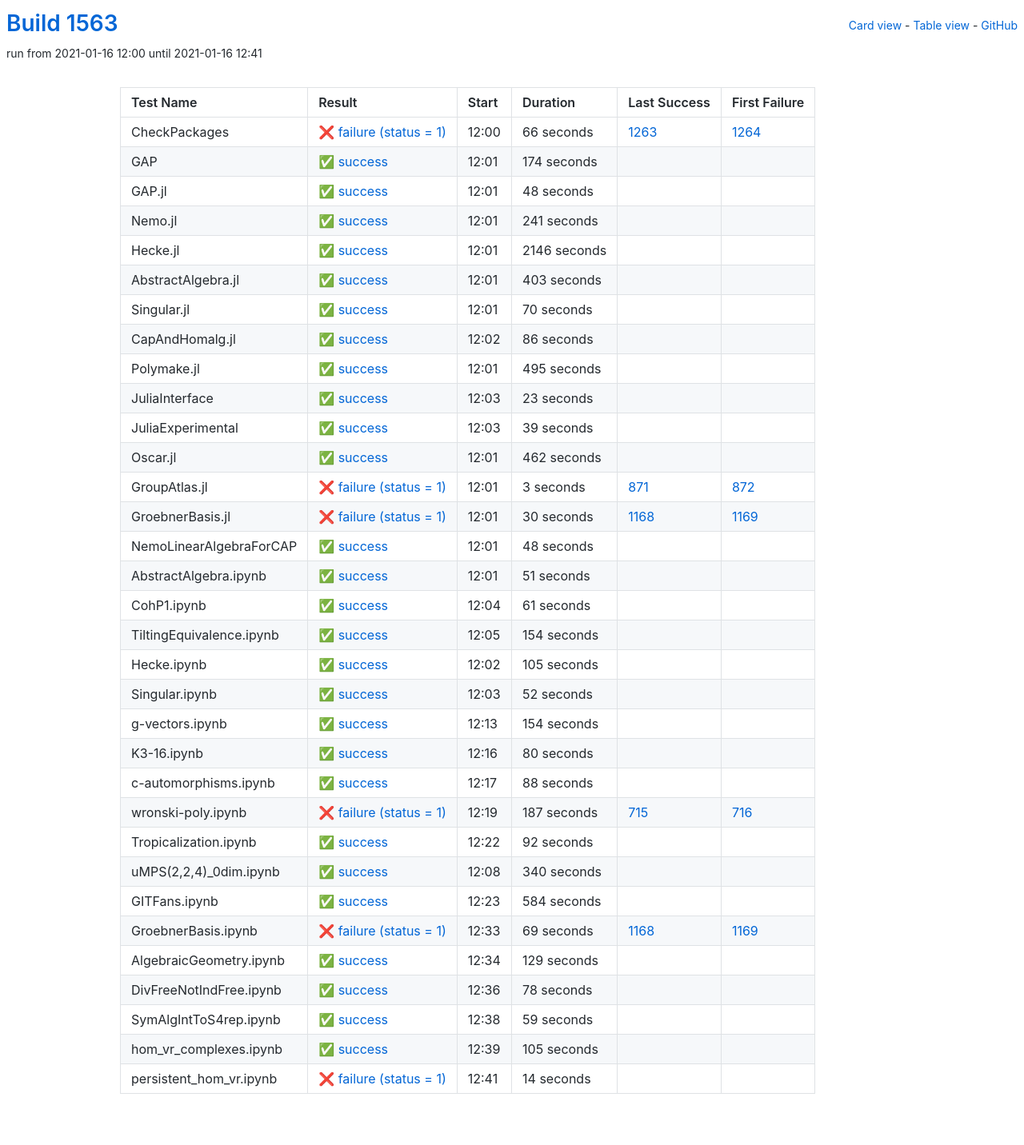
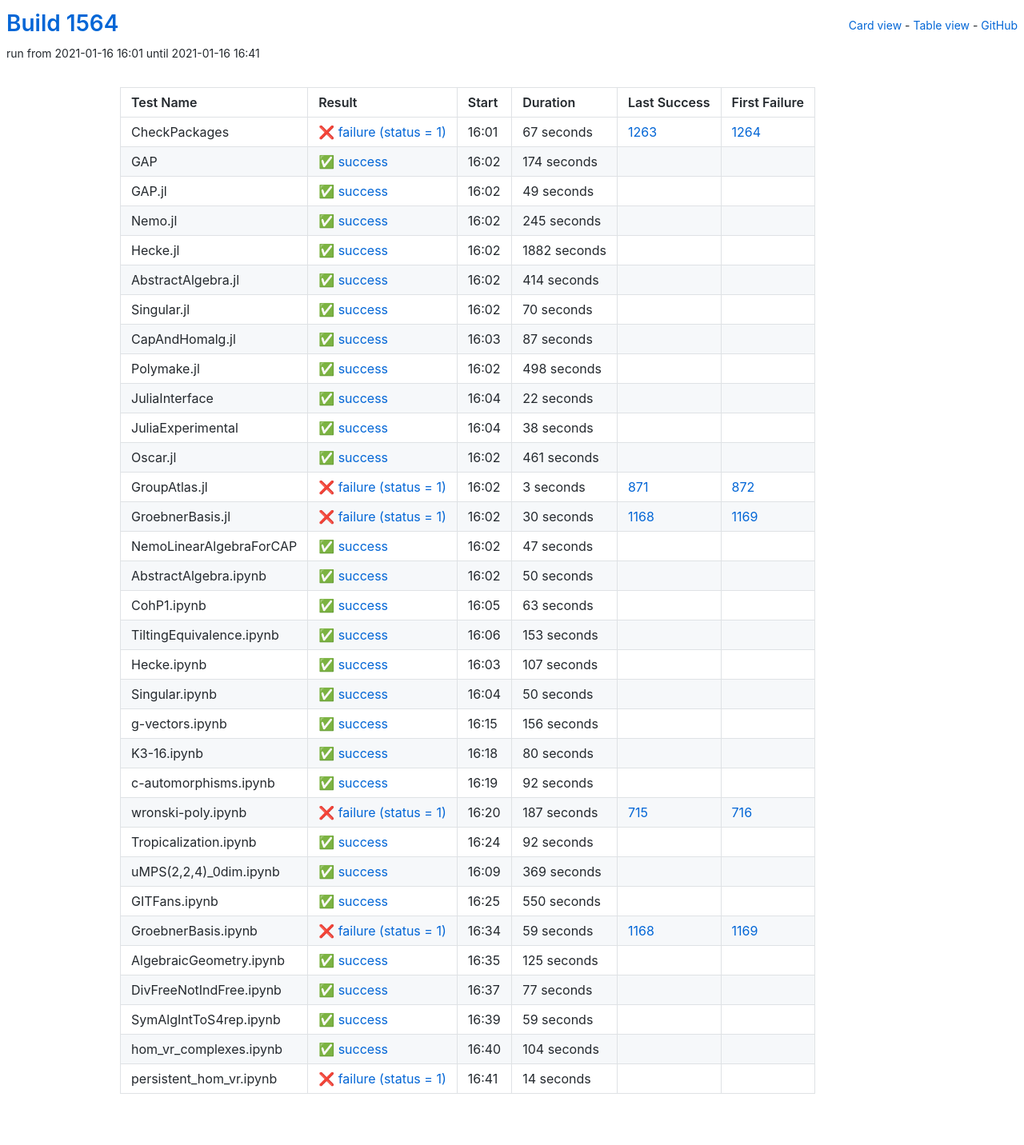
Before and after one commit to oscar-system/oscar-ci-status-stable, a Jekyll site: the page built from table.html, in a window 1280 px wide. Shown: the whole page at 80% size. Built offline with Jekyll 4.4.1, drawn with Linux system fonts in a browser that asks for light colours.

Commit message:
Build #1564

```diff
--- a/_data/ci.yml
+++ b/_data/ci.yml
@@ -1,6 +1,6 @@
 ---
-build: 1563
-build_url: https://oscarci.mathematik.uni-kl.de/job/oscar-stable/1563/
+build: 1564
+build_url: https://oscarci.mathematik.uni-kl.de/job/oscar-stable/1564/
 job: oscar-stable
 organization: oscar-system
 repo: oscar-ci-status-stable
@@ -8,20 +8,20 @@ repourl: https://github.com/oscar-system/oscar-ci-status-stable
 tests:
 - name: CheckPackages
   id: checkpackages
-  log: https://oscarci.mathematik.uni-kl.de/job/oscar-stable/1563/artifact/logs/build-1563/CheckPackages.log
-  start: 2021-01-16 12:00
+  log: https://oscarci.mathematik.uni-kl.de/job/oscar-stable/1564/artifact/logs/build-1564/CheckPackages.log
+  start: 2021-01-16 16:01
   success: false
   exitcode: 1
   status: failure
-  duration: 66
+  duration: 67
   last_success: 1263
   last_success_url: https://oscarci.mathematik.uni-kl.de/job/oscar-stable/1263/
   first_failure: 1264
   first_failure_url: https://oscarci.mathematik.uni-kl.de/job/oscar-stable/1264/
 - name: GAP
   id: gap
-  log: https://oscarci.mathematik.uni-kl.de/job/oscar-stable/1563/artifact/logs/build-1563/GAP.log
-  start: 2021-01-16 12:01
+  log: https://oscarci.mathematik.uni-kl.de/job/oscar-stable/1564/artifact/logs/build-1564/GAP.log
+  start: 2021-01-16 16:02
   success: true
   exitcode: 0
   status: success
@@ -32,56 +32,56 @@ tests:
   first_failure_url:
 - name: GAP.jl
   id: gap-jl
-  log: https://oscarci.mathematik.uni-kl.de/job/oscar-stable/1563/artifact/logs/build-1563/GAP.jl.log
-  start: 2021-01-16 12:01
+  log: https://oscarci.mathematik.uni-kl.de/job/oscar-stable/1564/artifact/logs/build-1564/GAP.jl.log
+  start: 2021-01-16 16:02
   success: true
   exitcode: 0
   status: success
-  duration: 48
+  duration: 49
   last_success: false
   last_success_url:
   first_failure: false
   first_failure_url:
 - name: Nemo.jl
   id: nemo-jl
-  log: https://oscarci.mathematik.uni-kl.de/job/oscar-stable/1563/artifact/logs/build-1563/Nemo.jl.log
-  start: 2021-01-16 12:01
+  log: https://oscarci.mathematik.uni-kl.de/job/oscar-stable/1564/artifact/logs/build-1564/Nemo.jl.log
+  start: 2021-01-16 16:02
   success: true
   exitcode: 0
   status: success
-  duration: 241
+  duration: 245
   last_success: false
   last_success_url:
   first_failure: false
   first_failure_url:
 - name: Hecke.jl
   id: hecke-jl
-  log: https://oscarci.mathematik.uni-kl.de/job/oscar-stable/1563/artifact/logs/build-1563/Hecke.jl.log
-  start: 2021-01-16 12:01
+  log: https://oscarci.mathematik.uni-kl.de/job/oscar-stable/1564/artifact/logs/build-1564/Hecke.jl.log
+  start: 2021-01-16 16:02
   success: true
   exitcode: 0
   status: success
-  duration: 2146
+  duration: 1882
   last_success: false
   last_success_url:
   first_failure: false
   first_failure_url:
 - name: AbstractAlgebra.jl
   id: abstractalgebra-jl
-  log: https://oscarci.mathematik.uni-kl.de/job/oscar-stable/1563/artifact/logs/build-1563/AbstractAlgebra.jl.log
-  start: 2021-01-16 12:01
+  log: https://oscarci.mathematik.uni-kl.de/job/oscar-stable/1564/artifact/logs/build-1564/AbstractAlgebra.jl.log
+  start: 2021-01-16 16:02
   success: true
   exitcode: 0
   status: success
-  duration: 403
+  duration: 414
   last_success: false
   last_success_url:
   first_failure: false
   first_failure_url:
 - name: Singular.jl
   id: singular-jl
-  log: https://oscarci.mathematik.uni-kl.de/job/oscar-stable/1563/artifact/logs/build-1563/Singular.jl.log
-  start: 2021-01-16 12:01
+  log: https://oscarci.mathematik.uni-kl.de/job/oscar-stable/1564/artifact/logs/build-1564/Singular.jl.log
+  start: 2021-01-16 16:02
   success: true
   exitcode: 0
   status: success
@@ -92,68 +92,68 @@ tests:
   first_failure_url:
 - name: CapAndHomalg.jl
   id: capandhomalg-jl
-  log: https://oscarci.mathematik.uni-kl.de/job/oscar-stable/1563/artifact/logs/build-1563/CapAndHomalg.jl.log
-  start: 2021-01-16 12:02
+  log: https://oscarci.mathematik.uni-kl.de/job/oscar-stable/1564/artifact/logs/build-1564/CapAndHomalg.jl.log
+  start: 2021-01-16 16:03
   success: true
   exitcode: 0
   status: success
-  duration: 86
+  duration: 87
   last_success: false
   last_success_url:
   first_failure: false
   first_failure_url:
 - name: Polymake.jl
   id: polymake-jl
-  log: https://oscarci.mathematik.uni-kl.de/job/oscar-stable/1563/artifact/logs/build-1563/Polymake.jl.log
-  start: 2021-01-16 12:01
+  log: https://oscarci.mathematik.uni-kl.de/job/oscar-stable/1564/artifact/logs/build-1564/Polymake.jl.log
+  start: 2021-01-16 16:02
   success: true
   exitcode: 0
   status: success
-  duration: 495
+  duration: 498
   last_success: false
   last_success_url:
   first_failure: false
   first_failure_url:
 - name: JuliaInterface
   id: juliainterface
-  log: https://oscarci.mathematik.uni-kl.de/job/oscar-stable/1563/artifact/logs/build-1563/JuliaInterface.log
-  start: 2021-01-16 12:03
+  log: https://oscarci.mathematik.uni-kl.de/job/oscar-stable/1564/artifact/logs/build-1564/JuliaInterface.log
+  start: 2021-01-16 16:04
   success: true
   exitcode: 0
   status: success
-  duration: 23
+  duration: 22
   last_success: false
   last_success_url:
   first_failure: false
   first_failure_url:
 - name: JuliaExperimental
   id: juliaexperimental
-  log: https://oscarci.mathematik.uni-kl.de/job/oscar-stable/1563/artifact/logs/build-1563/JuliaExperimental.log
-  start: 2021-01-16 12:03
+  log: https://oscarci.mathematik.uni-kl.de/job/oscar-stable/1564/artifact/logs/build-1564/JuliaExperimental.log
+  start: 2021-01-16 16:04
   success: true
   exitcode: 0
   status: success
-  duration: 39
+  duration: 38
   last_success: false
   last_success_url:
   first_failure: false
   first_failure_url:
 - name: Oscar.jl
   id: oscar-jl
-  log: https://oscarci.mathematik.uni-kl.de/job/oscar-stable/1563/artifact/logs/build-1563/Oscar.jl.log
-  start: 2021-01-16 12:01
+  log: https://oscarci.mathematik.uni-kl.de/job/oscar-stable/1564/artifact/logs/build-1564/Oscar.jl.log
+  start: 2021-01-16 16:02
   success: true
   exitcode: 0
   status: success
-  duration: 462
+  duration: 461
   last_success: false
   last_success_url:
   first_failure: false
   first_failure_url:
 - name: GroupAtlas.jl
   id: groupatlas-jl
-  log: https://oscarci.mathematik.uni-kl.de/job/oscar-stable/1563/artifact/logs/build-1563/GroupAtlas.jl.log
-  start: 2021-01-16 12:01
+  log: https://oscarci.mathematik.uni-kl.de/job/oscar-stable/1564/artifact/logs/build-1564/GroupAtlas.jl.log
+  start: 2021-01-16 16:02
   success: false
   exitcode: 1
   status: failure
@@ -164,8 +164,8 @@ tests:
   first_failure_url: https://oscarci.mathematik.uni-kl.de/job/oscar-stable/872/
 - name: GroebnerBasis.jl
   id: groebnerbasis-jl
-  log: https://oscarci.mathematik.uni-kl.de/job/oscar-stable/1563/artifact/logs/build-1563/GroebnerBasis.jl.log
-  start: 2021-01-16 12:01
+  log: https://oscarci.mathematik.uni-kl.de/job/oscar-stable/1564/artifact/logs/build-1564/GroebnerBasis.jl.log
+  start: 2021-01-16 16:02
   success: false
   exitcode: 1
   status: failure
@@ -176,92 +176,92 @@ tests:
   first_failure_url: https://oscarci.mathematik.uni-kl.de/job/oscar-stable/1169/
 - name: NemoLinearAlgebraForCAP
   id: nemolinearalgebraforcap
-  log: https://oscarci.mathematik.uni-kl.de/job/oscar-stable/1563/artifact/logs/build-1563/NemoLinearAlgebraForCAP.log
-  start: 2021-01-16 12:01
+  log: https://oscarci.mathematik.uni-kl.de/job/oscar-stable/1564/artifact/logs/build-1564/NemoLinearAlgebraForCAP.log
+  start: 2021-01-16 16:02
   success: true
   exitcode: 0
   status: success
-  duration: 48
+  duration: 47
   last_success: false
   last_success_url:
   first_failure: false
   first_failure_url:
 - name: AbstractAlgebra.ipynb
   id: abstractalgebra-ipynb
-  log: https://oscarci.mathematik.uni-kl.de/job/oscar-stable/1563/artifact/logs/build-1563/AbstractAlgebra.ipynb.log
-  start: 2021-01-16 12:01
+  log: https://oscarci.mathematik.uni-kl.de/job/oscar-stable/1564/artifact/logs/build-1564/AbstractAlgebra.ipynb.log
+  start: 2021-01-16 16:02
   success: true
   exitcode: 0
   status: success
-  duration: 51
+  duration: 50
   last_success: false
   last_success_url:
   first_failure: false
   first_failure_url:
 - name: CohP1.ipynb
   id: cohp1-ipynb
-  log: https://oscarci.mathematik.uni-kl.de/job/oscar-stable/1563/artifact/logs/build-1563/CohP1.ipynb.log
-  start: 2021-01-16 12:04
+  log: https://oscarci.mathematik.uni-kl.de/job/oscar-stable/1564/artifact/logs/build-1564/CohP1.ipynb.log
+  start: 2021-01-16 16:05
   success: true
   exitcode: 0
   status: success
-  duration: 61
+  duration: 63
   last_success: false
   last_success_url:
   first_failure: false
   first_failure_url:
 - name: TiltingEquivalence.ipynb
   id: tiltingequivalence-ipynb
-  log: https://oscarci.mathematik.uni-kl.de/job/oscar-stable/1563/artifact/logs/build-1563/TiltingEquivalence.ipynb.log
-  start: 2021-01-16 12:05
+  log: https://oscarci.mathematik.uni-kl.de/job/oscar-stable/1564/artifact/logs/build-1564/TiltingEquivalence.ipynb.log
+  start: 2021-01-16 16:06
   success: true
   exitcode: 0
   status: success
-  duration: 154
+  duration: 153
   last_success: false
   last_success_url:
   first_failure: false
   first_failure_url:
 - name: Hecke.ipynb
   id: hecke-ipynb
-  log: https://oscarci.mathematik.uni-kl.de/job/oscar-stable/1563/artifact/logs/build-1563/Hecke.ipynb.log
-  start: 2021-01-16 12:02
+  log: https://oscarci.mathematik.uni-kl.de/job/oscar-stable/1564/artifact/logs/build-1564/Hecke.ipynb.log
+  start: 2021-01-16 16:03
   success: true
   exitcode: 0
   status: success
-  duration: 105
+  duration: 107
   last_success: false
   last_success_url:
   first_failure: false
   first_failure_url:
 - name: Singular.ipynb
   id: singular-ipynb
-  log: https://oscarci.mathematik.uni-kl.de/job/oscar-stable/1563/artifact/logs/build-1563/Singular.ipynb.log
-  start: 2021-01-16 12:03
+  log: https://oscarci.mathematik.uni-kl.de/job/oscar-stable/1564/artifact/logs/build-1564/Singular.ipynb.log
+  start: 2021-01-16 16:04
   success: true
   exitcode: 0
   status: success
-  duration: 52
+  duration: 50
   last_success: false
   last_success_url:
   first_failure: false
   first_failure_url:
 - name: g-vectors.ipynb
   id: g-vectors-ipynb
-  log: https://oscarci.mathematik.uni-kl.de/job/oscar-stable/1563/artifact/logs/build-1563/g-vectors.ipynb.log
-  start: 2021-01-16 12:13
+  log: https://oscarci.mathematik.uni-kl.de/job/oscar-stable/1564/artifact/logs/build-1564/g-vectors.ipynb.log
+  start: 2021-01-16 16:15
   success: true
   exitcode: 0
   status: success
-  duration: 154
+  duration: 156
   last_success: false
   last_success_url:
   first_failure: false
   first_failure_url:
 - name: K3-16.ipynb
   id: k3-16-ipynb
-  log: https://oscarci.mathematik.uni-kl.de/job/oscar-stable/1563/artifact/logs/build-1563/K3-16.ipynb.log
-  start: 2021-01-16 12:16
+  log: https://oscarci.mathematik.uni-kl.de/job/oscar-stable/1564/artifact/logs/build-1564/K3-16.ipynb.log
+  start: 2021-01-16 16:18
   success: true
   exitcode: 0
   status: success
@@ -272,20 +272,20 @@ tests:
   first_failure_url:
 - name: c-automorphisms.ipynb
   id: c-automorphisms-ipynb
-  log: https://oscarci.mathematik.uni-kl.de/job/oscar-stable/1563/artifact/logs/build-1563/c-automorphisms.ipynb.log
-  start: 2021-01-16 12:17
+  log: https://oscarci.mathematik.uni-kl.de/job/oscar-stable/1564/artifact/logs/build-1564/c-automorphisms.ipynb.log
+  start: 2021-01-16 16:19
   success: true
   exitcode: 0
   status: success
-  duration: 88
+  duration: 92
   last_success: false
   last_success_url:
   first_failure: false
   first_failure_url:
 - name: wronski-poly.ipynb
   id: wronski-poly-ipynb
-  log: https://oscarci.mathematik.uni-kl.de/job/oscar-stable/1563/artifact/logs/build-1563/wronski-poly.ipynb.log
-  start: 2021-01-16 12:19
+  log: https://oscarci.mathematik.uni-kl.de/job/oscar-stable/1564/artifact/logs/build-1564/wronski-poly.ipynb.log
+  start: 2021-01-16 16:20
   success: false
   exitcode: 1
   status: failure
@@ -296,8 +296,8 @@ tests:
   first_failure_url: https://oscarci.mathematik.uni-kl.de/job/oscar-stable/716/
 - name: Tropicalization.ipynb
   id: tropicalization-ipynb
-  log: https://oscarci.mathematik.uni-kl.de/job/oscar-stable/1563/artifact/logs/build-1563/Tropicalization.ipynb.log
-  start: 2021-01-16 12:22
+  log: https://oscarci.mathematik.uni-kl.de/job/oscar-stable/1564/artifact/logs/build-1564/Tropicalization.ipynb.log
+  start: 2021-01-16 16:24
   success: true
   exitcode: 0
   status: success
@@ -308,68 +308,68 @@ tests:
   first_failure_url:
 - name: uMPS(2,2,4)_0dim.ipynb
   id: umps-2-2-4-0dim-ipynb
-  log: https://oscarci.mathematik.uni-kl.de/job/oscar-stable/1563/artifact/logs/build-1563/uMPS-2-2-4-_0dim.ipynb.log
-  start: 2021-01-16 12:08
+  log: https://oscarci.mathematik.uni-kl.de/job/oscar-stable/1564/artifact/logs/build-1564/uMPS-2-2-4-_0dim.ipynb.log
+  start: 2021-01-16 16:09
   success: true
   exitcode: 0
   status: success
-  duration: 340
+  duration: 369
   last_success: false
   last_success_url:
   first_failure: false
   first_failure_url:
 - name: GITFans.ipynb
   id: gitfans-ipynb
-  log: https://oscarci.mathematik.uni-kl.de/job/oscar-stable/1563/artifact/logs/build-1563/GITFans.ipynb.log
-  start: 2021-01-16 12:23
+  log: https://oscarci.mathematik.uni-kl.de/job/oscar-stable/1564/artifact/logs/build-1564/GITFans.ipynb.log
+  start: 2021-01-16 16:25
   success: true
   exitcode: 0
   status: success
-  duration: 584
+  duration: 550
   last_success: false
   last_success_url:
   first_failure: false
   first_failure_url:
 - name: GroebnerBasis.ipynb
   id: groebnerbasis-ipynb
-  log: https://oscarci.mathematik.uni-kl.de/job/oscar-stable/1563/artifact/logs/build-1563/GroebnerBasis.ipynb.log
-  start: 2021-01-16 12:33
+  log: https://oscarci.mathematik.uni-kl.de/job/oscar-stable/1564/artifact/logs/build-1564/GroebnerBasis.ipynb.log
+  start: 2021-01-16 16:34
   success: false
   exitcode: 1
   status: failure
-  duration: 69
+  duration: 59
   last_success: 1168
   last_success_url: https://oscarci.mathematik.uni-kl.de/job/oscar-stable/1168/
   first_failure: 1169
   first_failure_url: https://oscarci.mathematik.uni-kl.de/job/oscar-stable/1169/
 - name: AlgebraicGeometry.ipynb
   id: algebraicgeometry-ipynb
-  log: https://oscarci.mathematik.uni-kl.de/job/oscar-stable/1563/artifact/logs/build-1563/AlgebraicGeometry.ipynb.log
-  start: 2021-01-16 12:34
+  log: https://oscarci.mathematik.uni-kl.de/job/oscar-stable/1564/artifact/logs/build-1564/AlgebraicGeometry.ipynb.log
+  start: 2021-01-16 16:35
   success: true
   exitcode: 0
   status: success
-  duration: 129
+  duration: 125
   last_success: false
   last_success_url:
   first_failure: false
   first_failure_url:
 - name: DivFreeNotIndFree.ipynb
   id: divfreenotindfree-ipynb
-  log: https://oscarci.mathematik.uni-kl.de/job/oscar-stable/1563/artifact/logs/build-1563/DivFreeNotIndFree.ipynb.log
-  start: 2021-01-16 12:36
+  log: https://oscarci.mathematik.uni-kl.de/job/oscar-stable/1564/artifact/logs/build-1564/DivFreeNotIndFree.ipynb.log
+  start: 2021-01-16 16:37
   success: true
   exitcode: 0
   status: success
-  duration: 78
+  duration: 77
   last_success: false
   last_success_url:
   first_failure: false
   first_failure_url:
 - name: SymAlgIntToS4rep.ipynb
   id: symalginttos4rep-ipynb
-  log: https://oscarci.mathematik.uni-kl.de/job/oscar-stable/1563/artifact/logs/build-1563/SymAlgIntToS4rep.ipynb.log
-  start: 2021-01-16 12:38
+  log: https://oscarci.mathematik.uni-kl.de/job/oscar-stable/1564/artifact/logs/build-1564/SymAlgIntToS4rep.ipynb.log
+  start: 2021-01-16 16:39
   success: true
   exitcode: 0
   status: success
@@ -380,20 +380,20 @@ tests:
   first_failure_url:
 - name: hom_vr_complexes.ipynb
   id: hom-vr-complexes-ipynb
-  log: https://oscarci.mathematik.uni-kl.de/job/oscar-stable/1563/artifact/logs/build-1563/hom_vr_complexes.ipynb.log
-  start: 2021-01-16 12:39
+  log: https://oscarci.mathematik.uni-kl.de/job/oscar-stable/1564/artifact/logs/build-1564/hom_vr_complexes.ipynb.log
+  start: 2021-01-16 16:40
   success: true
   exitcode: 0
   status: success
-  duration: 105
+  duration: 104
   last_success: false
   last_success_url:
   first_failure: false
   first_failure_url:
 - name: persistent_hom_vr.ipynb
   id: persistent-hom-vr-ipynb
-  log: https://oscarci.mathematik.uni-kl.de/job/oscar-stable/1563/artifact/logs/build-1563/persistent_hom_vr.ipynb.log
-  start: 2021-01-16 12:41
+  log: https://oscarci.mathematik.uni-kl.de/job/oscar-stable/1564/artifact/logs/build-1564/persistent_hom_vr.ipynb.log
+  start: 2021-01-16 16:41
   success: false
   exitcode: 1
   status: failure
```
Also changed, not shown: README.md.
